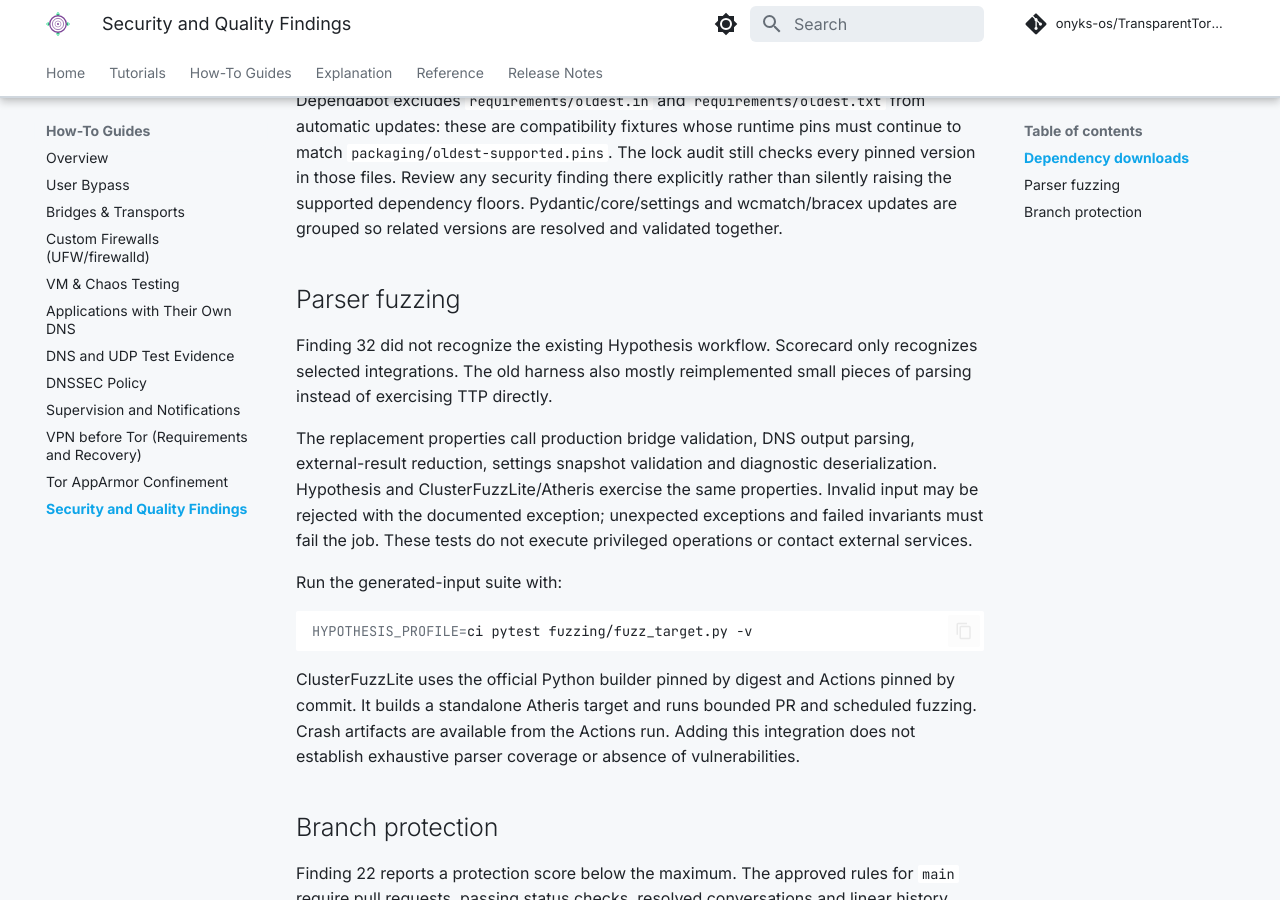
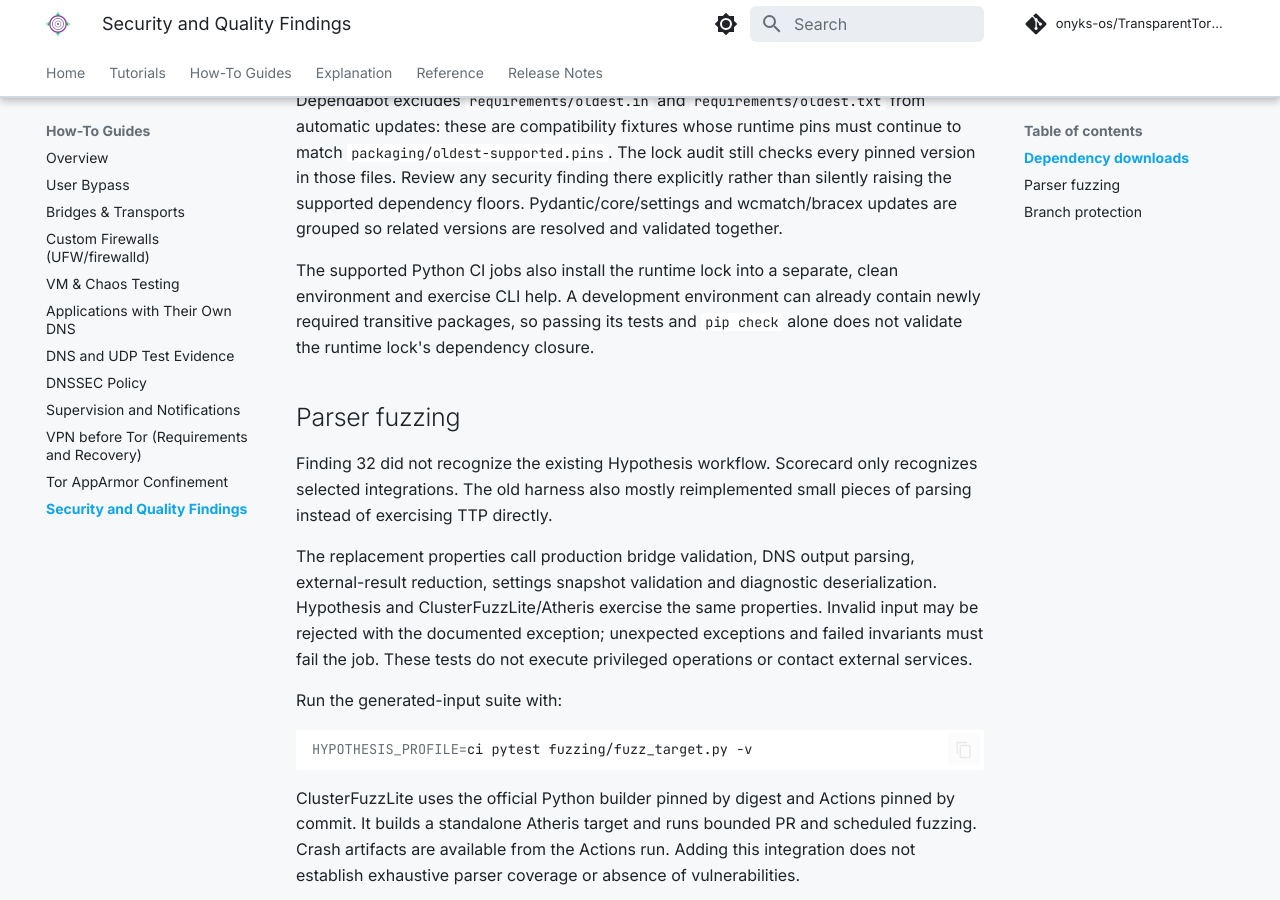
Before and after one commit to onyks-os/TransparentTorProxy, an MkDocs documentation site: the page built from docs/web/how-to/security-quality.md, in a window 1280 px wide and 900 px high, scrolled down 792 px. Built offline with MkDocs 1.6.1 and Material for MkDocs 9.7.7, drawn with Linux system fonts in a browser that asks for light colours; comment, search, counter and statistics services are not loaded.

Commit message:
Keep the Typer runtime lock complete and validate clean installations (#148)
Signed-off-by: onyks-os <129986281+onyks-os@users.noreply.github.com>

```diff
--- a/docs/web/how-to/security-quality.md
+++ b/docs/web/how-to/security-quality.md
@@ -33,6 +33,11 @@ checks every pinned version in those files. Review any security finding there
 explicitly rather than silently raising the supported dependency floors.
 Pydantic/core/settings and wcmatch/bracex updates are grouped so related
 versions are resolved and validated together.
+
+The supported Python CI jobs also install the runtime lock into a separate,
+clean environment and exercise CLI help. A development environment can already
+contain newly required transitive packages, so passing its tests and `pip check`
+alone does not validate the runtime lock's dependency closure.
 
 ## Parser fuzzing
 
```
Also changed, not shown: CHANGELOG.md (+3 -0 lines), DEPENDENCIES.md (+5 -0 lines), docs/web/release-notes/changelog.md (+3 -0 lines), 3 other files.
